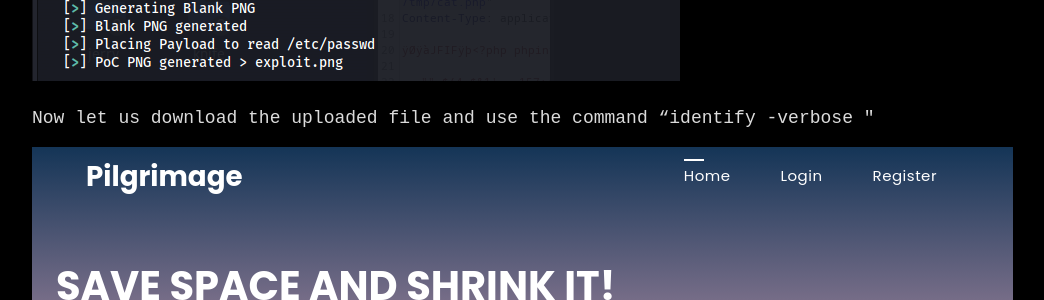
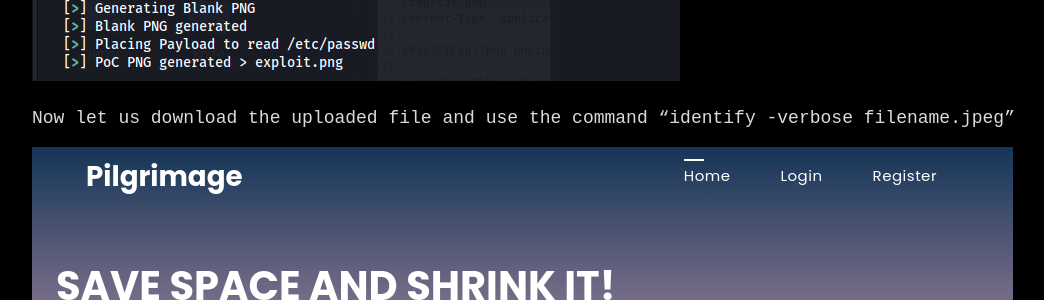
Before and after one commit to zw1tt3r1on/zw1tt3r1on.github.io, a Jekyll site: the page built from _posts/2024-07-18-htb-pilgrimage.markdown, in a window 1280 px wide and 900 px high, scrolled down 2888 px. Shown: the part 152-452 px from the top of the window, without its empty margins (108-1152 px from the left). Built offline with Jekyll 4.4.1, drawn with Linux system fonts in a browser that asks for light colours.

Commit message:
htb pilgrimage

```diff
--- a/_posts/2024-07-18-htb-pilgrimage.markdown
+++ b/_posts/2024-07-18-htb-pilgrimage.markdown
@@ -61,7 +61,7 @@ Using this exploit, we generate an image to read the /etc/passwd and upload it t
 
 ![](/assets/uploads/htb-pilgrimage/image-3.png)
 
-Now let us download the uploaded file and use the command "identify -verbose <filename.jpeg>"
+Now let us download the uploaded file and use the command "identify -verbose filename.jpeg"
 
 ![alt text](/assets/uploads/htb-pilgrimage/image-4.png)
 
```
